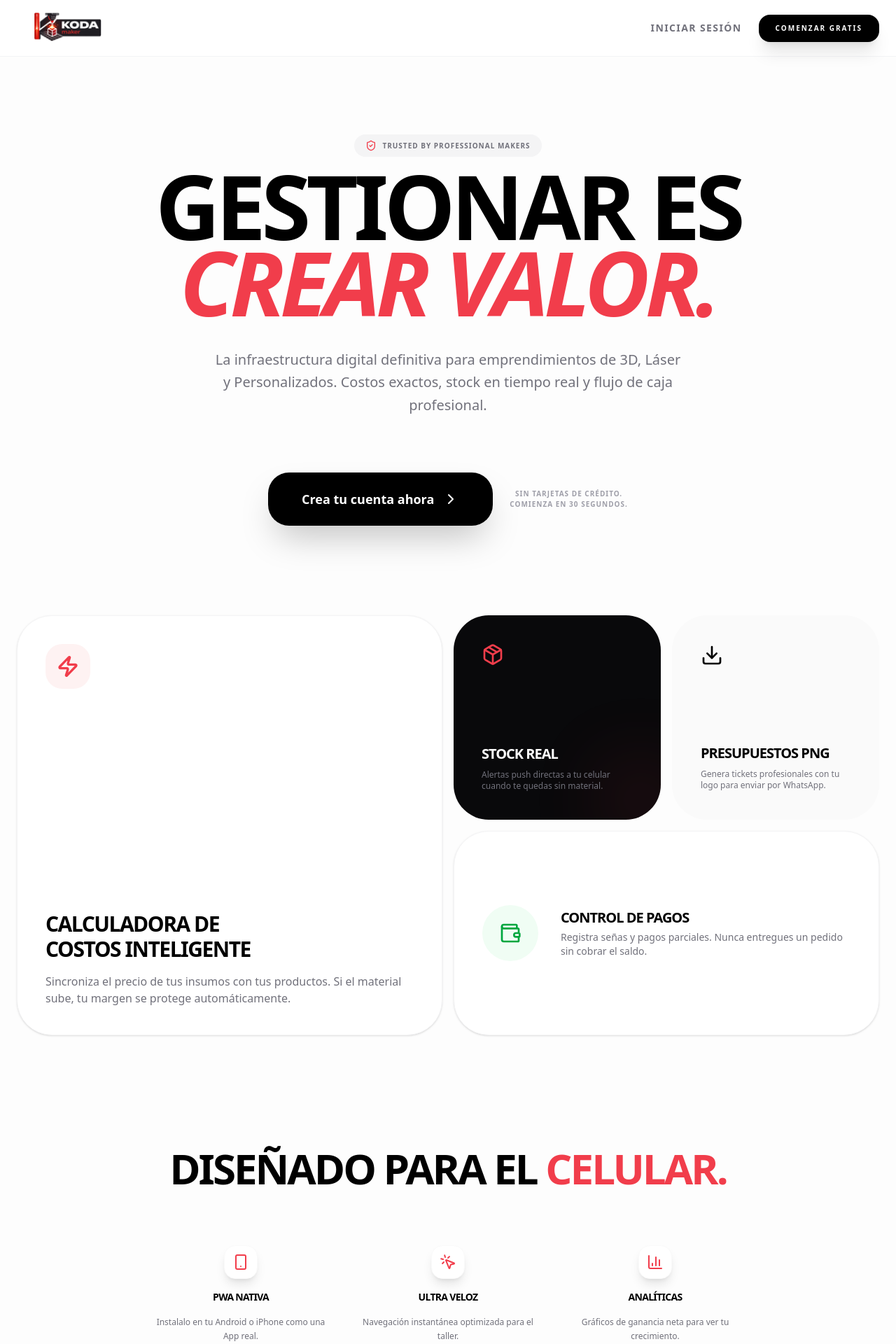
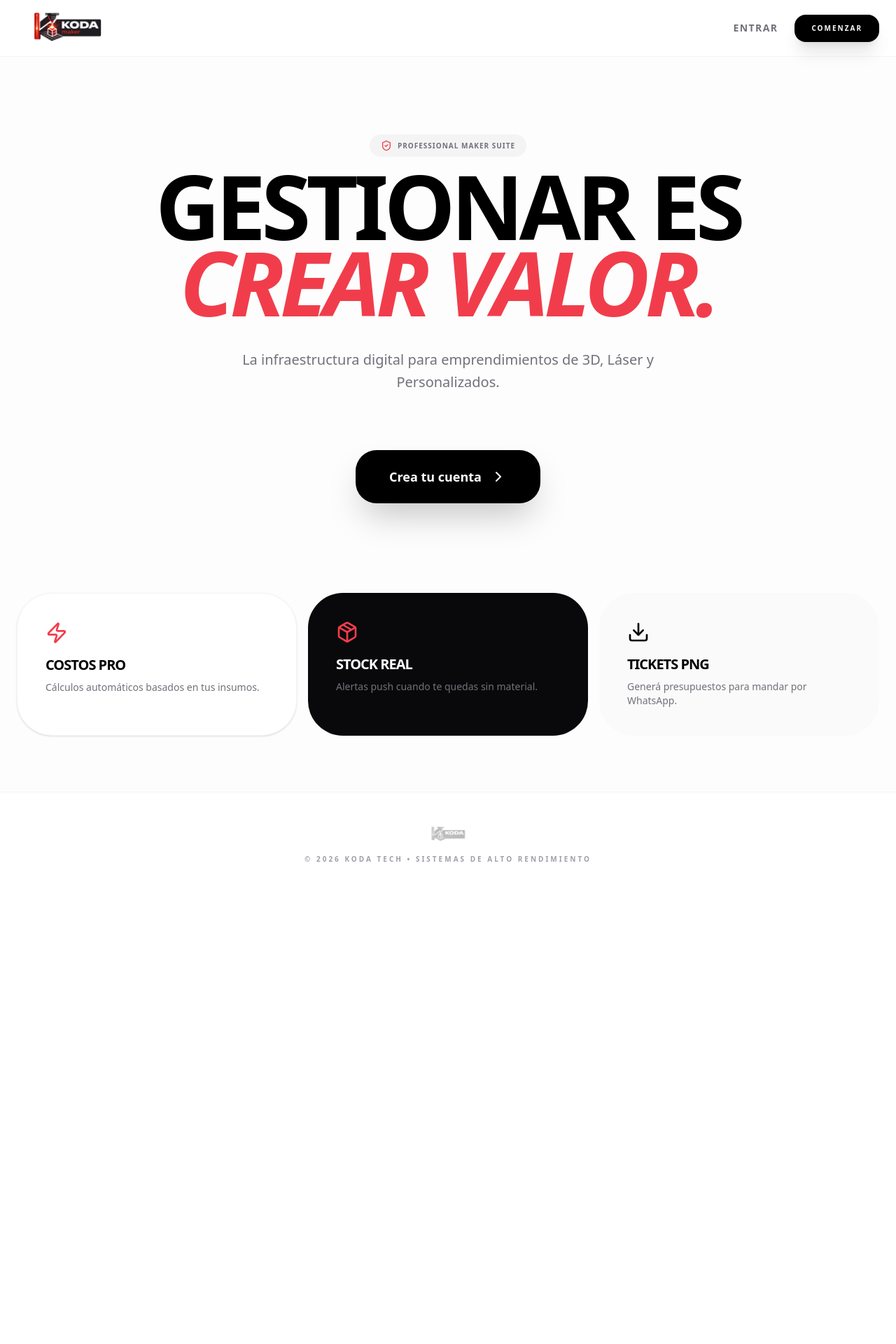
Before and after one commit to koda-tec/koda-maker, a Next.js app: page / in a window 1280 px wide. Shown: the top 1920 px of the page at 70% size. After the commit the page ends 1283 px from the top, so only its background shows below. Built offline with nearby package versions, Linux system fonts and the light colour scheme.

Commit message:
Home page simplificado

```diff
--- a/src/app/page.tsx
+++ b/src/app/page.tsx
@@ -3,7 +3,6 @@ import {
   Zap,
   BarChart3,
   Package,
-  Scissors,
   Box,
   ShieldCheck,
   ChevronRight,
@@ -15,44 +14,42 @@ import {
 
 export default function Home() {
   return (
-    <div className="flex flex-col min-h-screen bg-[#FDFDFD] text-black font-sans selection:bg-accent selection:text-white">
+    <div className="flex flex-col min-h-screen bg-[#FDFDFD] text-black font-sans">
 
-      {/* NAVBAR PROFESIONAL */}
+      {/* NAVBAR */}
       <nav className="fixed top-0 w-full z-50 bg-white/80 backdrop-blur-md border-b border-gray-100">
         <div className="max-w-7xl mx-auto px-6 h-20 flex justify-between items-center">
           <img src="/logo-full.png" alt="Koda Maker" className="h-10 md:h-12 object-contain" />
 
           <div className="flex items-center gap-6">
             <Link href="/login?mode=login" className="hidden md:block text-sm font-black uppercase tracking-widest text-zinc-500 hover:text-black transition-colors">
-              Iniciar Sesión
+              Entrar
             </Link>
             <Link
               href="/login?mode=register"
               className="px-6 py-3 bg-black text-white rounded-2xl font-black text-[10px] uppercase tracking-[0.2em] shadow-xl hover:bg-accent transition-all active:scale-95"
             >
-              Comenzar gratis
+              Comenzar
             </Link>
           </div>
         </div>
       </nav>
 
-      {/* HERO SECTION */}
+      {/* HERO */}
       <main className="flex-1 pt-32 md:pt-48 pb-20">
         <div className="max-w-7xl mx-auto px-6 text-center space-y-10">
-
-          <div className="inline-flex items-center gap-2 bg-zinc-100 px-4 py-2 rounded-full mb-4 animate-fade-in">
+          <div className="inline-flex items-center gap-2 bg-zinc-100 px-4 py-2 rounded-full mb-4">
             <ShieldCheck className="w-4 h-4 text-accent" />
-            <span className="text-[10px] font-black uppercase tracking-widest text-zinc-500">Trusted by Professional Makers</span>
+            <span className="text-[10px] font-black uppercase tracking-widest text-zinc-500">Professional Maker Suite</span>
           </div>
 
-          <h1 className="text-6xl md:text-9xl font-black tracking-tighter leading-[0.85] uppercase max-w-5xl mx-auto">
+          <h1 className="text-6xl md:text-9xl font-black tracking-tighter leading-[0.85] uppercase max-w-5xl mx-auto text-black">
             Gestionar es <br />
             <span className="text-accent italic">crear valor.</span>
           </h1>
 
           <p className="text-lg md:text-xl text-zinc-500 max-w-2xl mx-auto font-medium leading-relaxed">
-            La infraestructura digital definitiva para emprendimientos de 3D, Láser y Personalizados.
-            Costos exactos, stock en tiempo real y flujo de caja profesional.
+            La infraestructura digital para emprendimientos de 3D, Láser y Personalizados.
           </p>
 
           <div className="flex flex-col sm:flex-row justify-center items-center gap-6 pt-10">
@@ -60,104 +57,43 @@ export default function Home() {
               href="/login?mode=register"
               className="group px-12 py-6 bg-black text-white rounded-[30px] font-black text-lg shadow-2xl hover:bg-accent transition-all flex items-center gap-3"
             >
-              Crea tu cuenta ahora
+              Crea tu cuenta
               <ChevronRight className="group-hover:translate-x-1 transition-transform" />
             </Link>
-            <p className="text-[10px] font-black uppercase tracking-widest text-zinc-400">
-                Sin tarjetas de crédito. <br /> Comienza en 30 segundos.
-            </p>
           </div>
         </div>
 
-        {/* BENTO GRID DE FUNCIONALIDADES */}
+        {/* BENTO GRID SIMPLE PARA EVITAR ERRORES */}
         <section className="max-w-7xl mx-auto px-6 pt-32">
-            <div className="grid grid-cols-1 md:grid-cols-4 md:grid-rows-2 gap-4 h-auto md:h-150">
-
-                {/* Card Grande: Costos */}
-                <div className="md:col-span-2 md:row-span-2 bg-white border border-zinc-100 p-10 rounded-[50px] shadow-sm flex flex-col justify-between group hover:shadow-xl transition-all">
-                    <div className="w-16 h-16 bg-red-50 rounded-3xl flex items-center justify-center text-accent mb-8">
-                        <Zap size={32} strokeWidth={2.5} />
-                    </div>
-                    <div>
-                        <h3 className="text-3xl font-black uppercase tracking-tighter mb-4">Calculadora de <br/> Costos Inteligente</h3>
-                        <p className="text-zinc-500 font-medium">Sincroniza el precio de tus insumos con tus productos. Si el material sube, tu margen se protege automáticamente.</p>
-                    </div>
+            <div className="grid grid-cols-1 md:grid-cols-3 gap-4">
+                <div className="bg-white border border-zinc-100 p-10 rounded-[50px] shadow-sm">
+                    <Zap className="text-accent mb-4" size={32} />
+                    <h3 className="text-xl font-black uppercase tracking-tighter">Costos Pro</h3>
+                    <p className="text-zinc-500 text-sm mt-2">Cálculos automáticos basados en tus insumos.</p>
                 </div>
-
-                {/* Card: Stock */}
-                <div className="bg-zinc-950 p-10 rounded-[50px] text-white flex flex-col justify-between relative overflow-hidden group">
-                    <Package className="text-accent relative z-10" size={32} />
-                    <div className="relative z-10">
-                        <h3 className="text-xl font-black uppercase tracking-tighter">Stock Real</h3>
-                        <p className="text-zinc-500 text-xs mt-2">Alertas push directas a tu celular cuando te quedas sin material.</p>
-                    </div>
-                    <div className="absolute -right-5 -bottom-5 w-24 h-24 bg-accent rounded-full blur-[60px] opacity-20" />
+                <div className="bg-zinc-950 p-10 rounded-[50px] text-white">
+                    <Package className="text-accent mb-4" size={32} />
+                    <h3 className="text-xl font-black uppercase tracking-tighter">Stock Real</h3>
+                    <p className="text-zinc-500 text-sm mt-2">Alertas push cuando te quedas sin material.</p>
                 </div>
-
-                {/* Card: WhatsApp */}
-                <div className="bg-zinc-50 p-10 rounded-[50px] flex flex-col justify-between group hover:bg-white border border-transparent hover:border-zinc-100 transition-all">
-                    <Download className="text-black" size={32} />
-                    <div>
-                        <h3 className="text-xl font-black uppercase tracking-tighter">Presupuestos PNG</h3>
-                        <p className="text-zinc-500 text-xs mt-2">Genera tickets profesionales con tu logo para enviar por WhatsApp.</p>
-                    </div>
+                <div className="bg-zinc-50 p-10 rounded-[50px]">
+                    <Download className="text-black mb-4" size={32} />
+                    <h3 className="text-xl font-black uppercase tracking-tighter">Tickets PNG</h3>
+                    <p className="text-zinc-500 text-sm mt-2">Generá presupuestos para mandar por WhatsApp.</p>
                 </div>
-
-                {/* Card: Finanzas */}
-                <div className="md:col-span-2 bg-white border border-zinc-100 p-10 rounded-[50px] flex flex-col md:flex-row items-center gap-8 shadow-sm">
-                    <div className="w-20 h-20 bg-green-50 rounded-full flex items-center justify-center text-green-600 shrink-0">
-                        <Wallet size={32} />
-                    </div>
-                    <div>
-                        <h3 className="text-xl font-black uppercase tracking-tighter">Control de Pagos</h3>
-                        <p className="text-zinc-500 text-sm mt-1">Registra señas y pagos parciales. Nunca entregues un pedido sin cobrar el saldo.</p>
-                    </div>
-                </div>
-            </div>
-        </section>
-
-        {/* SECCIÓN MÓVIL */}
-        <section className="max-w-4xl mx-auto px-6 pt-40 text-center space-y-10">
-            <h2 className="text-4xl md:text-6xl font-black tracking-tighter uppercase leading-none">
-                Diseñado para el <span className="text-accent">celular.</span>
-            </h2>
-            <div className="grid grid-cols-1 md:grid-cols-3 gap-10 pt-10">
-                <Step icon={<Smartphone />} title="PWA Nativa" desc="Instalalo en tu Android o iPhone como una App real." />
-                <Step icon={<MousePointerClick />} title="Ultra Veloz" desc="Navegación instantánea optimizada para el taller." />
-                <Step icon={<BarChart3 />} title="Analíticas" desc="Gráficos de ganancia neta para ver tu crecimiento." />
             </div>
         </section>
       </main>
 
-      {/* FOOTER */}
-      <footer className="border-t border-zinc-100 py-20 bg-white">
-        <div className="max-w-7xl mx-auto px-6 flex flex-col md:flex-row justify-between items-center gap-10">
-          <div className="space-y-4 text-center md:text-left">
-            <img src="/logo-full.png" alt="Koda Maker" className="h-8 mx-auto md:mx-0 opacity-50 grayscale hover:grayscale-0 transition-all" />
-            <p className="text-xs font-bold text-zinc-400 uppercase tracking-widest">
+      {/* FOOTER - CORREGIDO CON SUPPRESS HYDRATION */}
+      <footer className="border-t border-zinc-100 py-12 bg-white">
+        <div className="max-w-7xl mx-auto px-6 text-center space-y-4">
+            <img src="/logo-full.png" alt="Koda Maker" className="h-6 mx-auto opacity-30 grayscale" />
+            <p className="text-[10px] font-bold text-zinc-400 uppercase tracking-[0.3em]" suppressHydrationWarning>
               © {new Date().getFullYear()} KODA TECH • SISTEMAS DE ALTO RENDIMIENTO
             </p>
-          </div>
-
-          <div className="flex gap-8">
-            <Link href="/login" className="text-[10px] font-black uppercase tracking-widest text-zinc-400 hover:text-black transition-colors">Soporte</Link>
-            <Link href="/login" className="text-[10px] font-black uppercase tracking-widest text-zinc-400 hover:text-black transition-colors">Privacidad</Link>
-            <Link href="/login" className="text-[10px] font-black uppercase tracking-widest text-zinc-400 hover:text-black transition-colors">Términos</Link>
-          </div>
         </div>
       </footer>
     </div>
   );
 }
-
-function Step({ icon, title, desc }: { icon: any, title: string, desc: string }) {
-    return (
-        <div className="space-y-4 flex flex-col items-center">
-            <div className="w-12 h-12 bg-white shadow-lg rounded-2xl flex items-center justify-center text-accent border border-zinc-50">
-                {icon}
-            </div>
-            <h4 className="font-black uppercase text-sm tracking-tighter">{title}</h4>
-            <p className="text-zinc-500 text-xs font-medium leading-relaxed">{desc}</p>
-        </div>
-    )
-}
```
